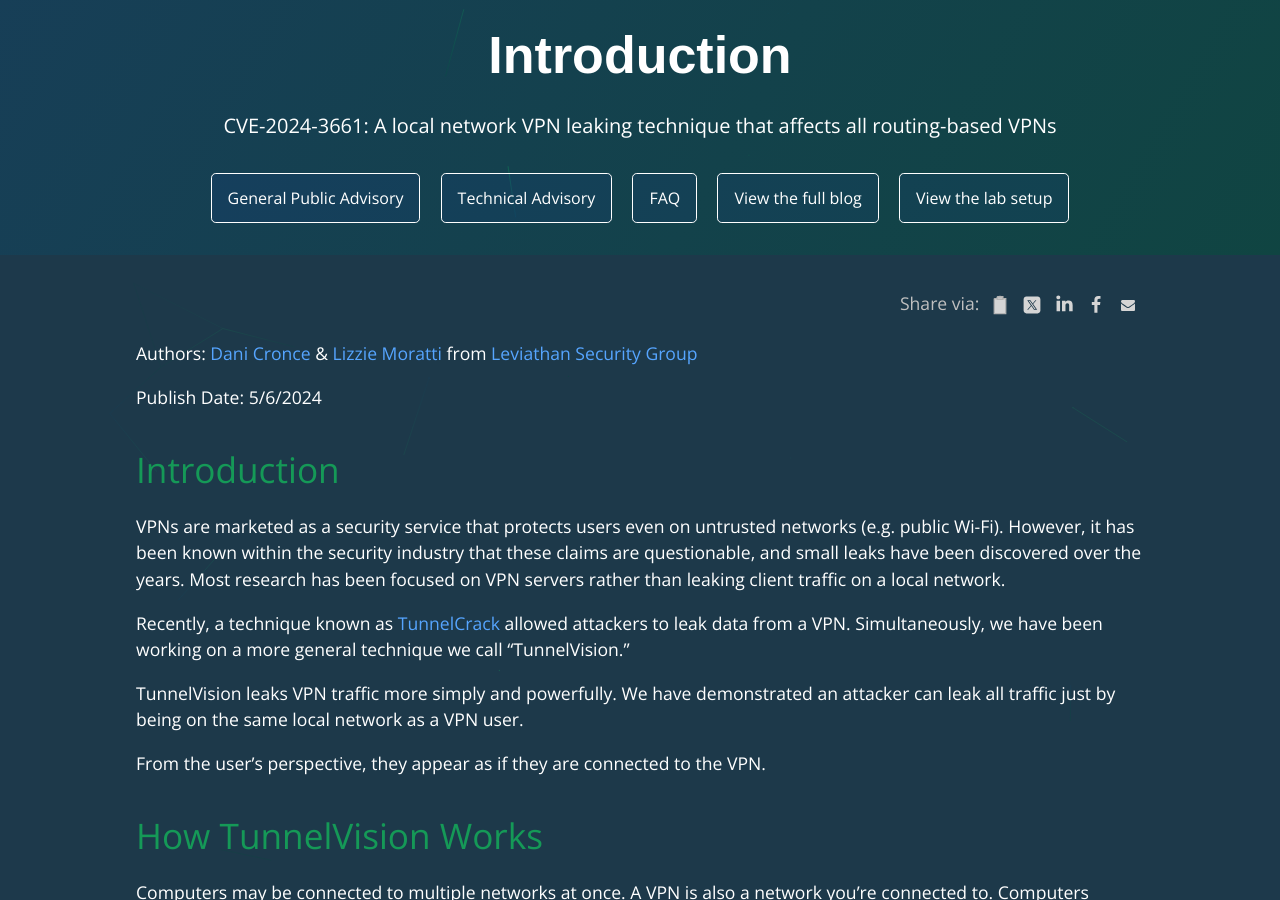
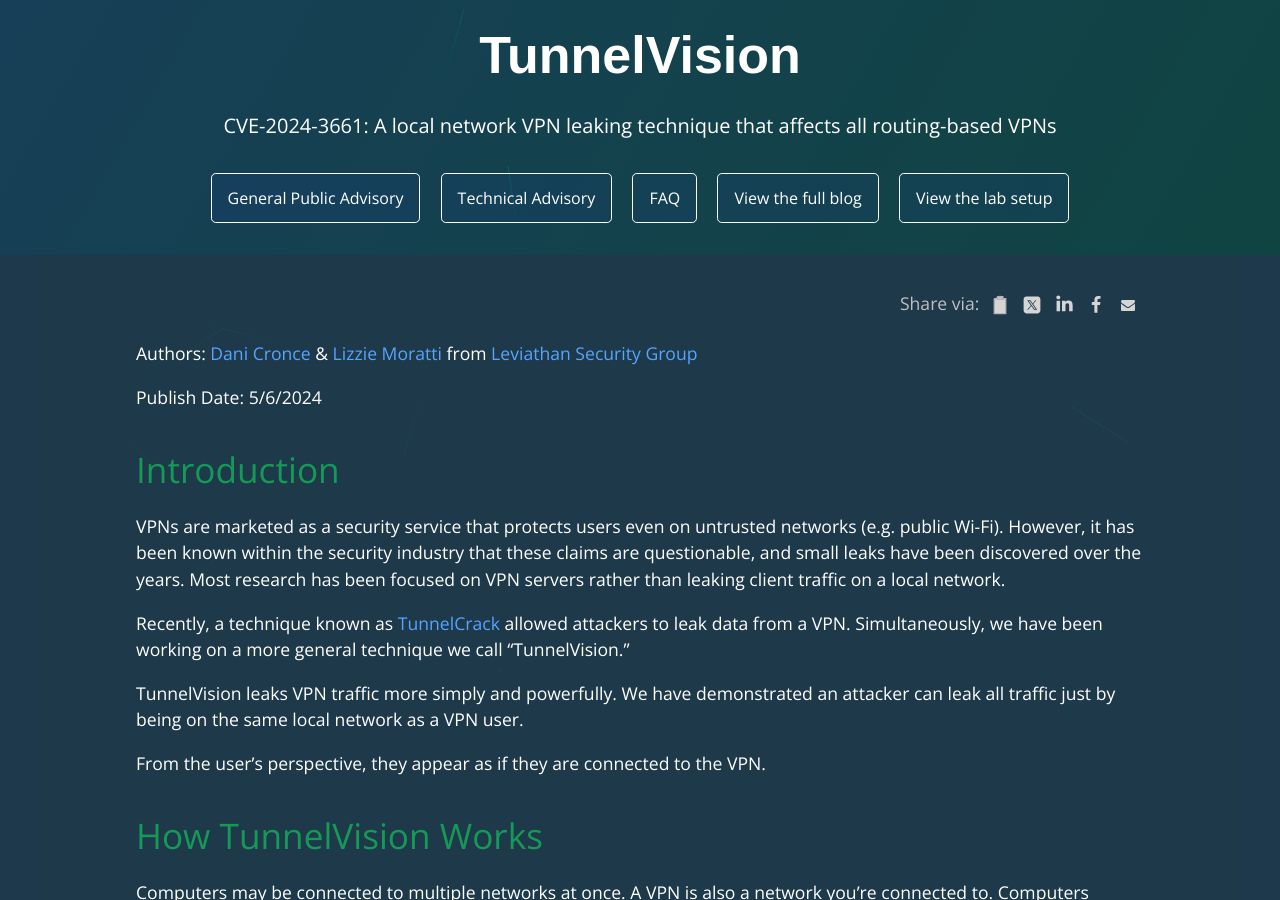
Before and after one commit to lmoratti/tunnelvisionbug, a Jekyll site: the page built from index.md, in a window 1280 px wide and 900 px high. Built offline with Jekyll 4.4.1, drawn with Linux system fonts in a browser that asks for light colours; our own code applies the rules of GitHub Pages for plain Markdown files.

Commit message:
Update default.html

```diff
--- a/_layouts/default.html
+++ b/_layouts/default.html
@@ -15,7 +15,7 @@
   <body bgcolor="#1d394b" >
     <script> window.onload = function() {var particles = Particles.init({selector: '.background',maxParticles: 40, sizeVariations: 1, minDistance: 100, speed: 0.25, connectParticles: true, color: ['#035039', '#114463', '#159957'] });};</script>
     <header class="page-header" role="banner">
-      <a href="{{site.url}}" > <h1 class="project-name"> {{ page.title | default: site.title | default: site.github.repository_name }}</h1></a>
+      <a href="{{site.url}}" > <h1 class="project-name"> {{site.title | default: site.github.repository_name }}</h1></a>
       <h2 class="project-tagline">{{ page.description | default: site.description | default: site.github.project_tagline }}</h2>
       {% if site.show_downloads %}
       <a href="./General-Public" class="btn">General Public Advisory</a>
```
